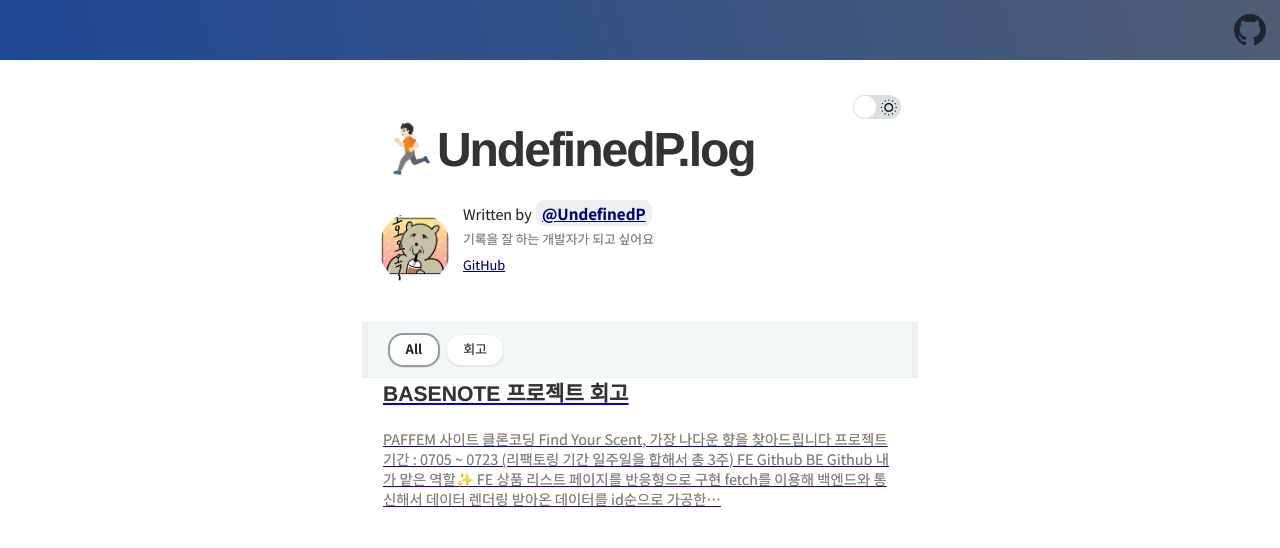
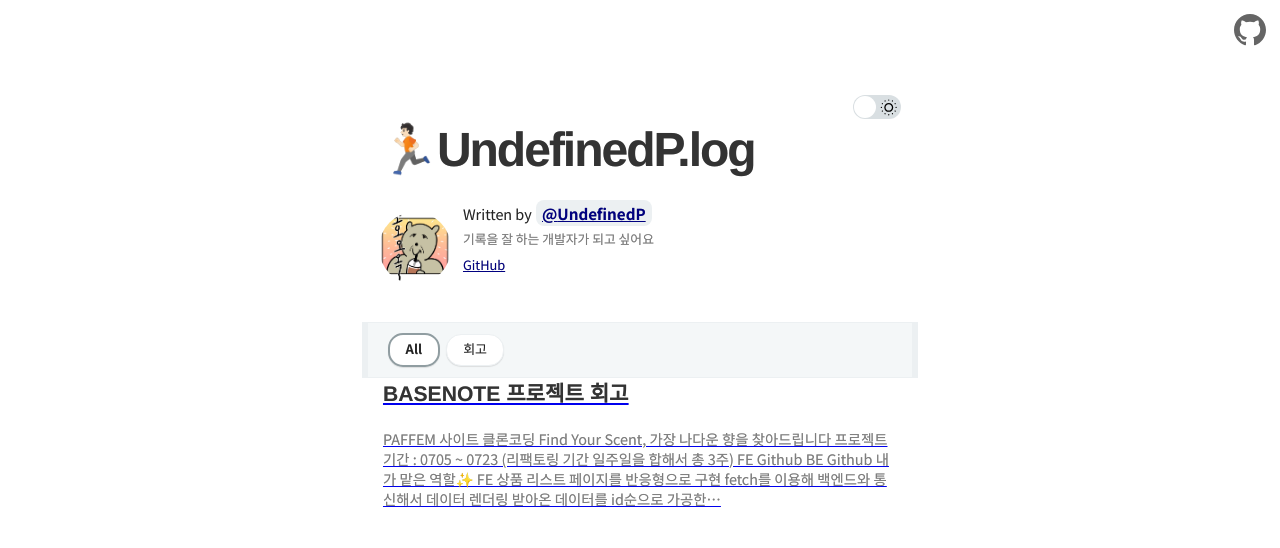
Before and after one commit to undefinedP/undefinedP.github.io, a Gatsby site: page / in a window 1280 px wide. Shown: the top 548 px of the page. Built offline with nearby package versions, Linux system fonts and the light colour scheme; Gatsby itself is replaced by a stand-in of ours; some packages are replaced by stand-ins of ours; what typography-theme-github would draw is missing.

Commit message:
modify : gradient 주석처리

```diff
--- a/src/components/top/index.scss
+++ b/src/components/top/index.scss
@@ -4,7 +4,7 @@
   position: relative;
   width: 100%;
   height: 60px;
-  background: $theme-gradient;
+  // background: $theme-gradient;
 
   .link {
     display: inline-block;
```
